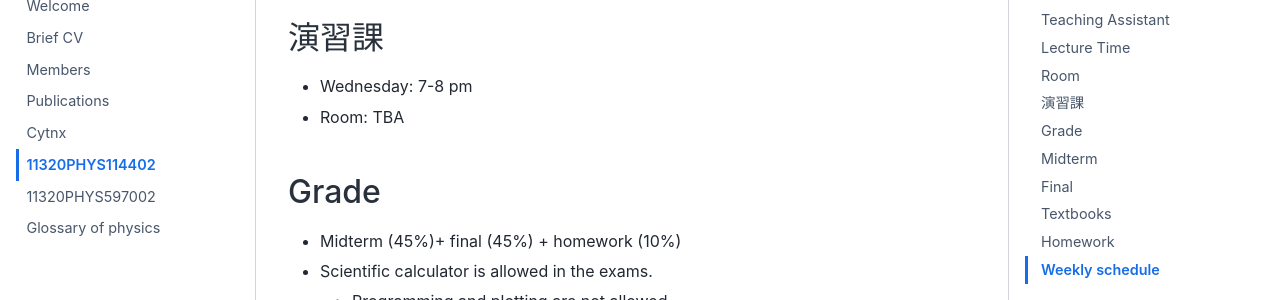
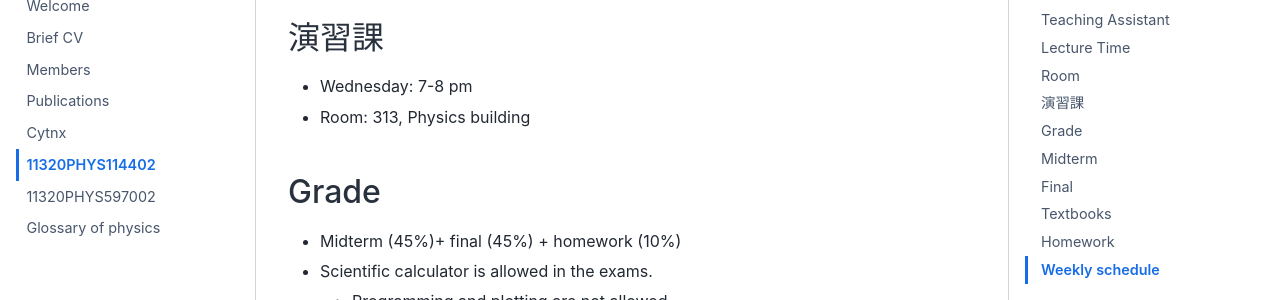
Before and after one commit to pcchen/pcchen.github.io, a Jupyter Book: the page built from teaching/11320PHYS114402.md, in a window 1280 px wide and 900 px high, scrolled down 702 px. Shown: the part 153-453 px from the top of the window. Built offline with Jupyter Book 1.0.4 settings and Sphinx 7.4.7 and the Sphinx Book theme 1.1.4, drawn with Linux system fonts in a browser that asks for light colours.

Commit message:
update HW and TA session

```diff
--- a/teaching/11320PHYS114402.md
+++ b/teaching/11320PHYS114402.md
@@ -19,7 +19,7 @@
 
 ## 演習課
 * Wednesday: 7-8 pm
-* Room: TBA
+* Room: 313, Physics building
 
 ## Grade
 * Midterm (45%)+ final (45%) + homework (10%)
```
